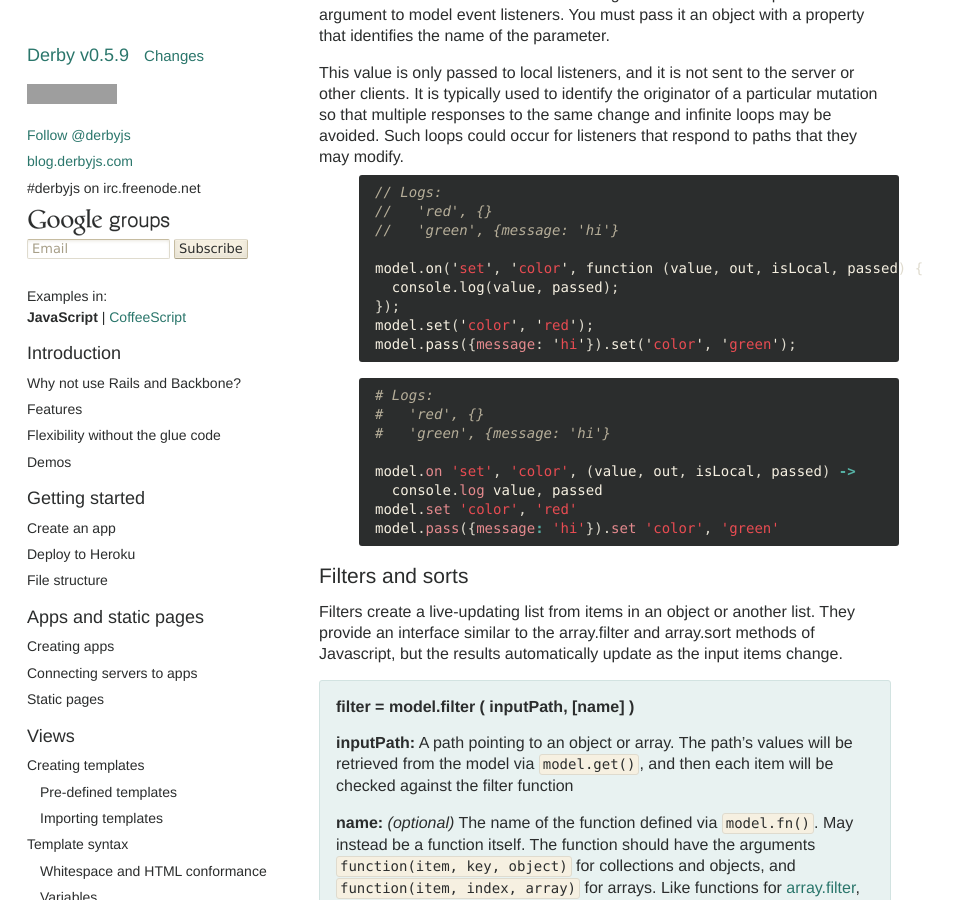
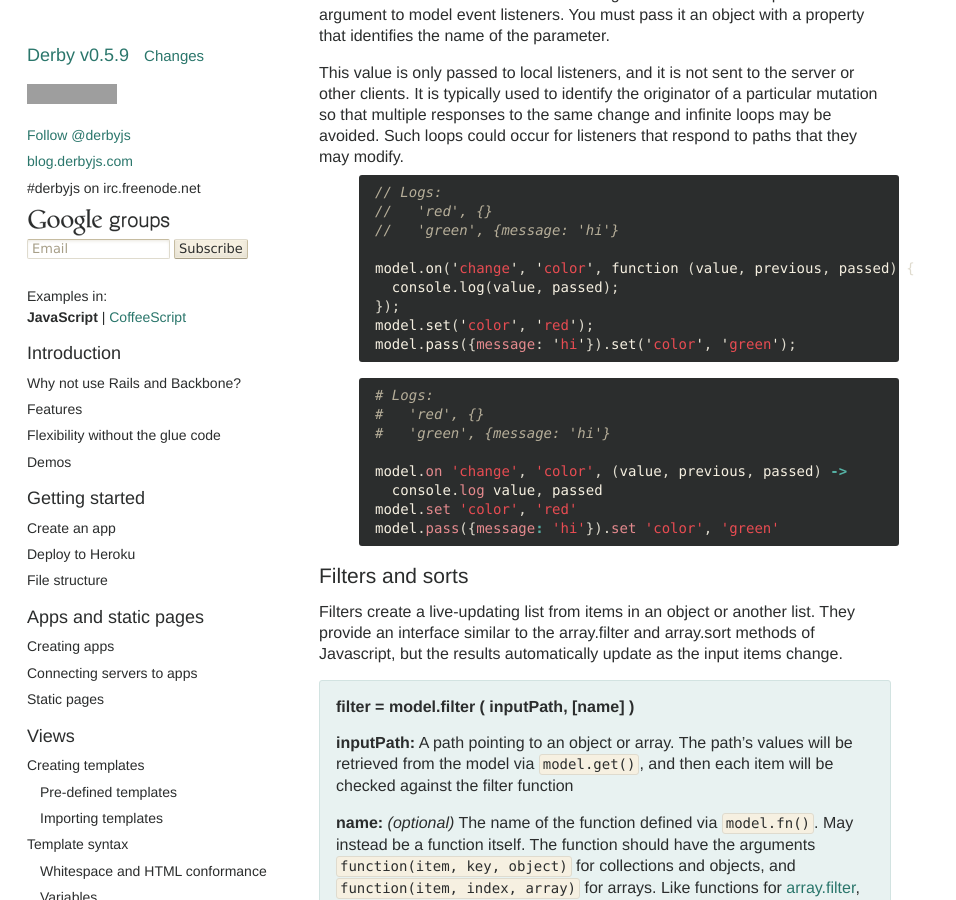
Before and after one commit to derbyjs/derby, a Jekyll site: the page built from index.md, in a window 1280 px wide and 900 px high, scrolled down 56033 px. Shown: the whole window, without its empty margins (0-956 px from the left). Built offline with Jekyll 4.4.1, drawn with Linux system fonts in a browser that asks for light colours; comment, search, counter and statistics services are not loaded; grey boxes are pictures that could not be loaded.

Commit message:
fix example args in events

```diff
--- a/index.md
+++ b/index.md
@@ -2510,7 +2510,7 @@ This value is only passed to local listeners, and it is not sent to the server o
 //   'red', {}
 //   'green', {message: 'hi'}
 
-model.on('set', 'color', function (value, out, isLocal, passed) {
+model.on('change', 'color', function (value, previous, passed) {
   console.log(value, passed);
 });
 model.set('color', 'red');
@@ -2521,7 +2521,7 @@ model.pass({message: 'hi'}).set('color', 'green');
 #   'red', {}
 #   'green', {message: 'hi'}
 
-model.on 'set', 'color', (value, out, isLocal, passed) ->
+model.on 'change', 'color', (value, previous, passed) ->
   console.log value, passed
 model.set 'color', 'red'
 model.pass({message: 'hi'}).set 'color', 'green'
```
